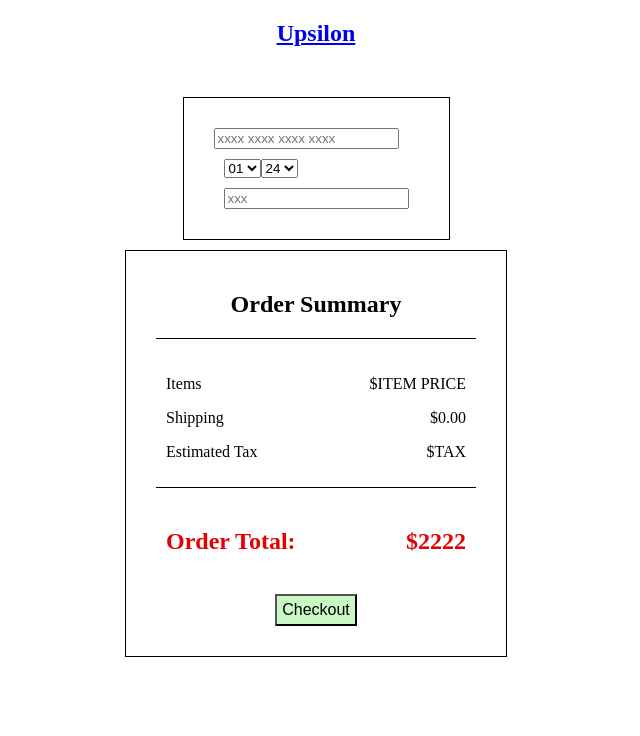
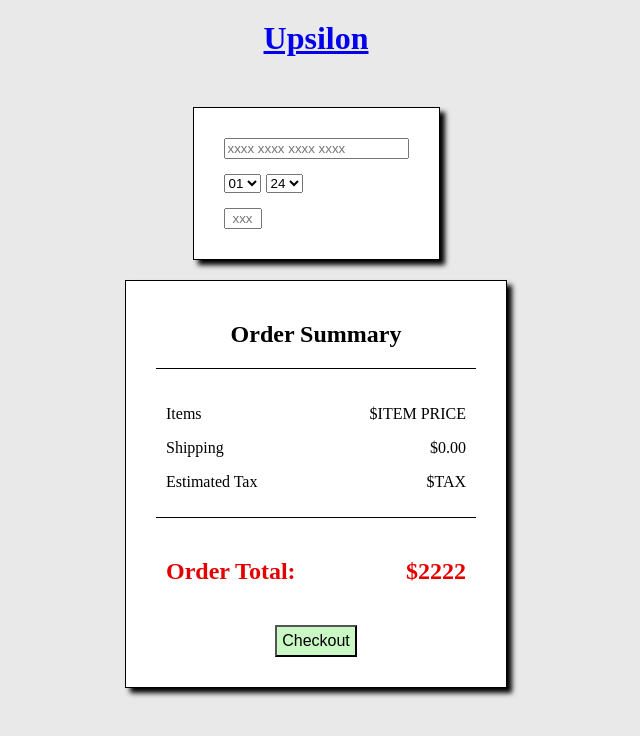
Before and after one commit to TwiliwT/Capstone-Project, a React (Vite) app in the folder Frontend/: page /Checkout in a window 1280 px wide. Shown: the top 736 px of the page, without its empty margins (324-964 px from the left). Built offline with nearby package versions, Linux system fonts and the light colour scheme.

Commit message:
checkout css almost done

```diff
--- a/Frontend/src/App.css
+++ b/Frontend/src/App.css
@@ -0,0 +1,3 @@
+html {
+  background-color: rgb(233, 233, 233);
+}
--- a/Frontend/src/components/checkoutForm/CheckoutForm.css
+++ b/Frontend/src/components/checkoutForm/CheckoutForm.css
@@ -1,5 +1,17 @@
-.checkout-logo {
-  text-align: center;
+.checkout-logo > a {
+  display: flex;
+  justify-content: center;
+  padding: 10px;
+}
+.checkout-logo > a > h1 {
+  margin: 0px;
+  font-size: 2em;
+}
+
+.checkout-form-main {
+  width: 100%;
+  height: 100vh;
+  background-color: rgb(233, 233, 233);
 }
 
 .checkout-form-container {
@@ -8,11 +20,31 @@
 }
 
 .checkout-form {
+  background-color: white;
   margin-top: 30px;
+  margin-bottom: 10px;
   border: black 1px solid;
   padding: 20px;
   height: fit-content;
   width: fit-content;
+  box-shadow: 5px 5px 5px black;
+}
+
+.checkout-form-ccv-options {
+  margin: 0px;
+}
+
+.checkout-form-options {
+  padding: 5px 0px 5px 0px;
+}
+
+.checkout-form-options > select {
+  margin-right: 5px;
+}
+
+.ccv-form-section > input {
+  width: 30px;
+  text-align: center;
 }
 
 .total-price-section {
@@ -24,6 +56,8 @@
   border: 1px solid black;
   padding: 20px;
   width: 340px;
+  background-color: white;
+  box-shadow: 5px 5px 5px black;
 }
 
 .order-summary-section {
@@ -63,4 +97,5 @@
   background-color: rgb(201, 248, 197);
   padding: 5px;
   font-size: 1em;
+  cursor: pointer;
 }
--- a/Frontend/src/components/checkoutForm/CheckoutForm.jsx
+++ b/Frontend/src/components/checkoutForm/CheckoutForm.jsx
@@ -1,11 +1,14 @@
 import { useEffect, useContext } from "react";
-import { Link } from "react-router-dom";
+import { Link, useNavigate } from "react-router-dom";
+
 import { RenderContext } from "../../contexts/RenderHeader";
 
 import "./CheckoutForm.css";
 
 export default function CheckoutForm() {
   const { renderHeader, setRenderHeader } = useContext(RenderContext);
+
+  const navigate = useNavigate();
 
   useEffect(() => {
     setRenderHeader(false);
@@ -51,7 +54,7 @@ export default function CheckoutForm() {
                   <option value="november">11</option>
                   <option value="december">12</option>
                 </select>
-                <select name="year" pattern="[0-9\s]{4}" required>
+                <select name="year" required>
                   <option value="2024">24</option>
                   <option value="2025">25</option>
                   <option value="2026">26</option>
@@ -105,7 +108,13 @@ export default function CheckoutForm() {
               </section>
             </section>
             <section className="checkout-button-section">
-              <button>Checkout</button>
+              <button
+                onClick={() => {
+                  navigate("/");
+                }}
+              >
+                Checkout
+              </button>
             </section>
           </div>
         </section>
```
